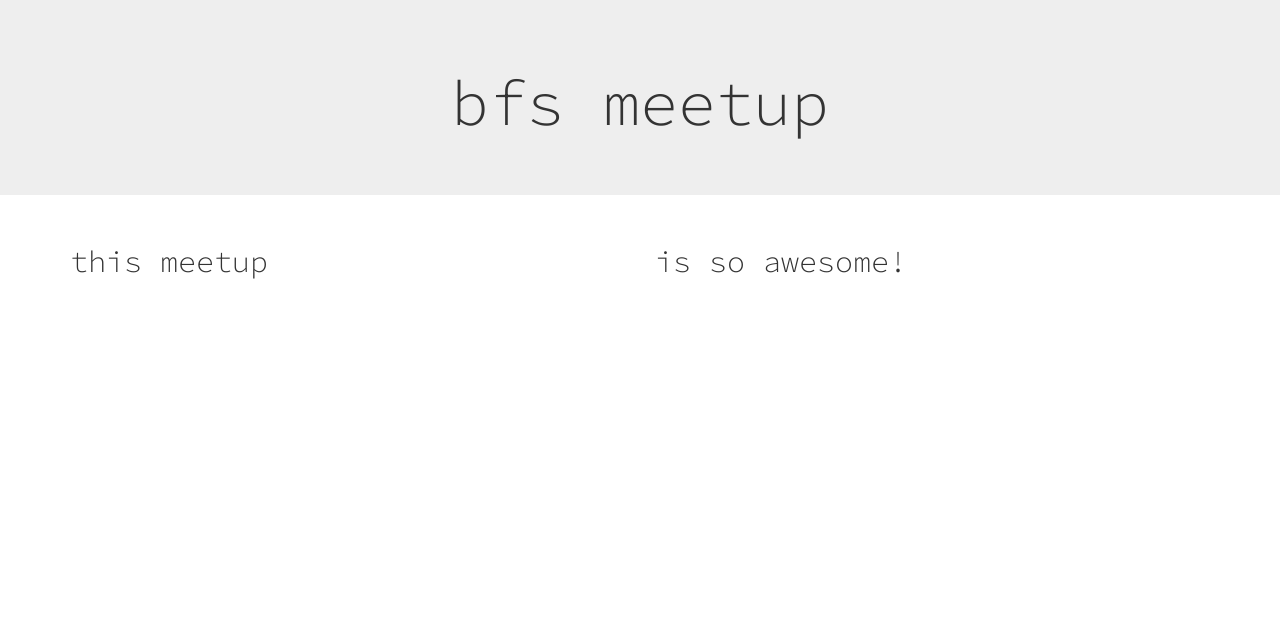
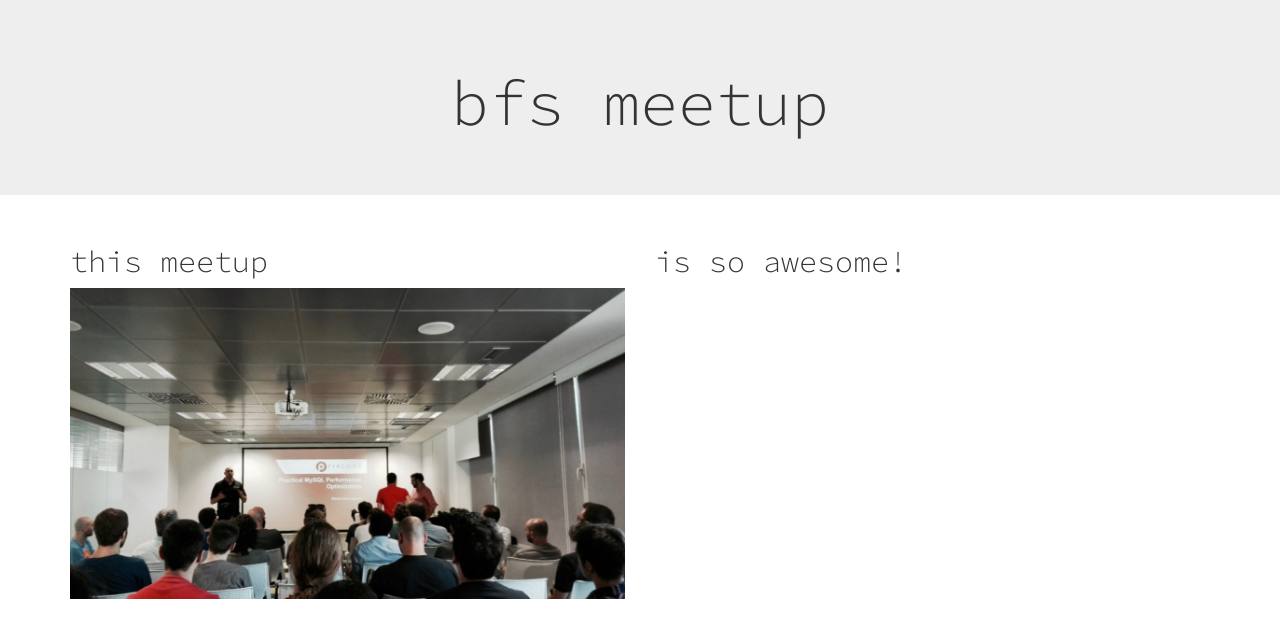
Before and after one commit to bcnfs/bcnfs.github.io, a Jekyll site: the page built from index.html, in a window 1280 px wide. Shown: the top 638 px of the page. Built offline with Jekyll 4.4.1, drawn with Linux system fonts in a browser that asks for light colours.

Commit message:
add some processed img

```diff
--- a/_sass/_utilities.scss
+++ b/_sass/_utilities.scss
@@ -1,9 +1,14 @@
-.u-alignCenter {
-    text-align: center;
-}
+// text selectors <3
 ::selection {
   background: rgb(255, 255, 165);
 }
 ::-moz-selection {
   background: rgb(255, 255, 165);
 }
+
+.u-alignCenter {
+    text-align: center;
+}
+.u-img {
+    width: 100%;
+}
--- a/index.html
+++ b/index.html
@@ -12,6 +12,7 @@ layout: default
     <div class="row">
         <div class="col-md-6">
             <h2>this meetup</h2>
+            <img class="u-img" src="images/meetup.jpg">
         </div>
         <div class="col-md-6">
             <h2>is so awesome!</h2>
```
Also changed, not shown: images/meetup.jpg (added), images/open-data.jpg (added), images/tor.jpg (added), images/ubuntu.jpg (added).
